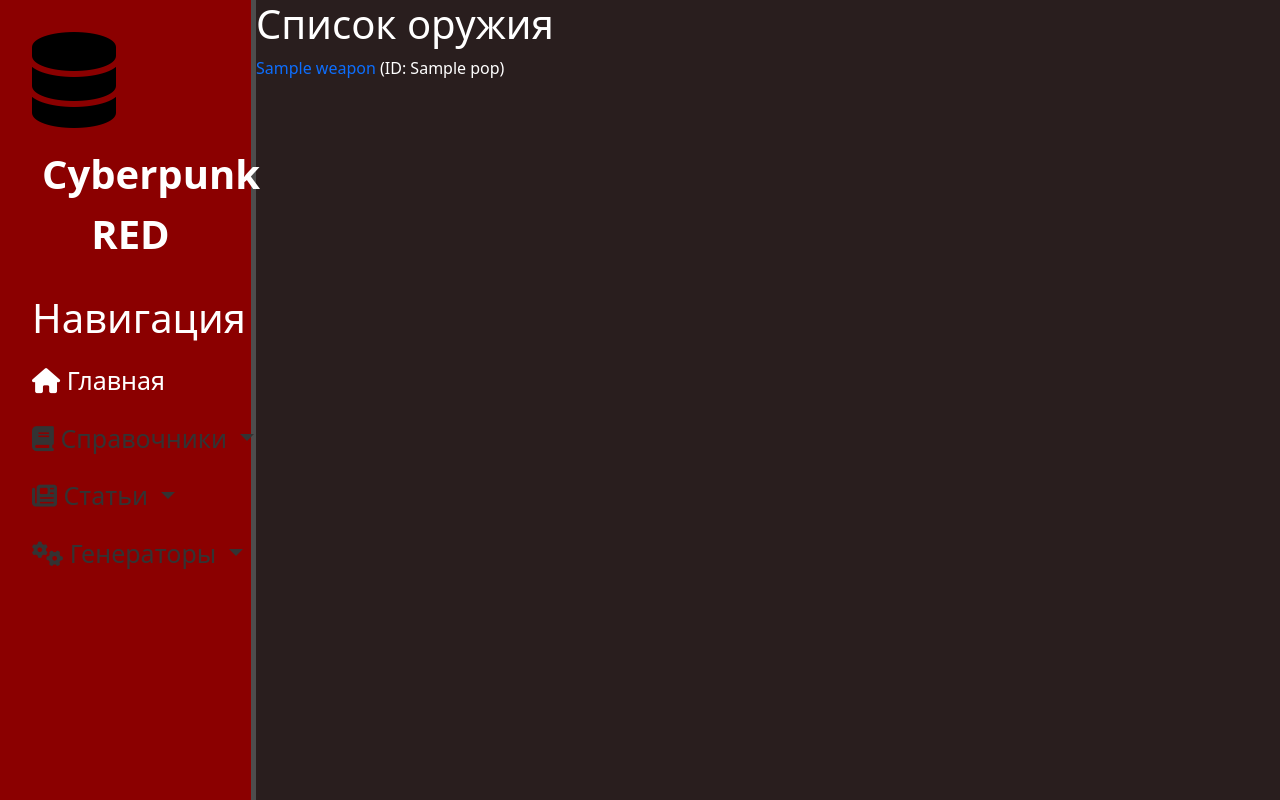
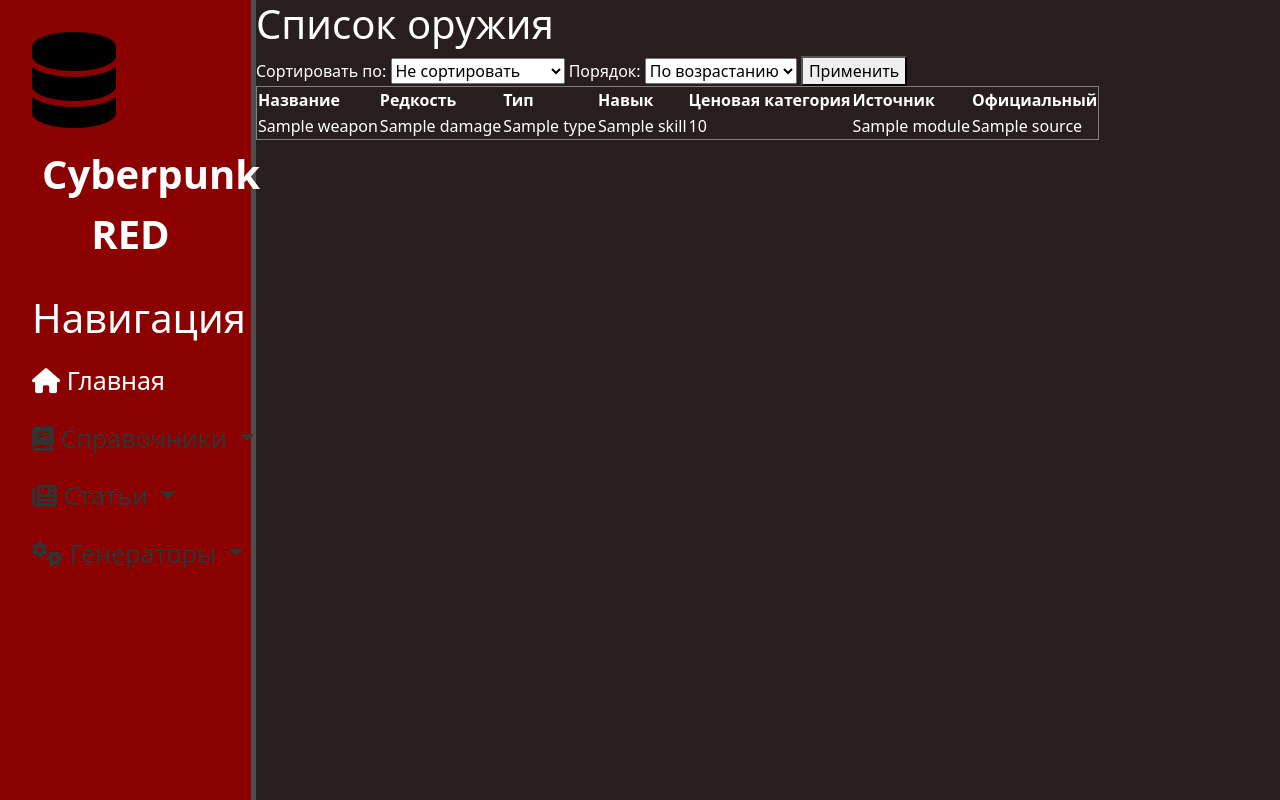
Before and after one commit to Team-RadioRed/cyberpunk_backend, a Django app: page /references/weapons/ in a window 1280 px wide. Run offline with Django 5.2, Linux system fonts and the light colour scheme; tables that the repository leaves empty hold one stand-in row (values such as "Sample post"); a database or web service that is not in the repository returns one stand-in record (values such as "Sample title"); parts of the project's set-up code (start-up, migrations or seed data) failed here and were passed over; some libraries are stand-ins or nearby versions.

Commit message:
Weapon endpoint fixed + sorting added

```diff
--- a/Cyberpunk/references/templates/references/weapons_list.html
+++ b/Cyberpunk/references/templates/references/weapons_list.html
@@ -4,11 +4,52 @@
 
 {% block content %}
 <h1>Список оружия</h1>
-<ul>
-    {% for weapon in weapons %}
-        <li>
-            <a href="{% url 'weapon_detail' weapon.id %}">{{ weapon.name }}</a> (ID: {{ weapon.id }})
-        </li>
-    {% endfor %}
-</ul>
+
+<form method="get">
+    <label for="sort_by">Сортировать по:</label>
+    <select id="sort_by" name="sort_by">
+        <option value="">Не сортировать</option>
+        <option value="name">Название</option>
+        <option value="rarity">Редкость</option>
+        <option value="type">Тип</option>
+        <option value="skill">Навык</option>
+        <option value="cost">Ценовая категория</option>
+        <option value="module">Источник</option>
+    </select>
+
+    <label for="sort_order">Порядок:</label>
+    <select id="sort_order" name="sort_order">
+        <option value="asc">По возрастанию</option>
+        <option value="desc">По убыванию</option>
+    </select>
+
+    <button type="submit">Применить</button>
+</form>
+
+<table border="1">
+    <thead>
+        <tr>
+            <th>Название</th>
+            <th>Редкость</th>
+            <th>Тип</th>
+            <th>Навык</th>
+            <th>Ценовая категория</th>
+            <th>Источник</th>
+            <th>Официальный</th>
+        </tr>
+    </thead>
+    <tbody>
+        {% for weapon in weapons %}
+        <tr>
+            <td>{{ weapon.name }}</td>
+            <td>{{ weapon.damage }}</td>
+            <td>{{ weapon.type }}</td>
+            <td>{{ weapon.skill }}</td>
+            <td>{{ weapon.cost }}</td>
+            <td>{{ weapon.module }}</td>
+            <td>{{ weapon.source }}</td>
+        </tr>
+        {% endfor %}
+    </tbody>
+</table>
 {% endblock %}
--- a/Cyberpunk/references/views.py
+++ b/Cyberpunk/references/views.py
@@ -3,7 +3,7 @@ from bson.objectid import ObjectId
 from django.http import Http404
 from django.conf import settings
 
-weapons_collection = settings.MONGO_DB["weapons"]
+weapons_collection = settings.MONGO_DB["weapon"]
 
 def index(request):
     """Главная страница"""
@@ -17,12 +17,51 @@ def implants(request):
     return render(request, 'main/implants.html')
 
 def weapons_list(request):
-    """Отображение списка оружия"""
-    collection = settings.MONGO_DB["weapons"]
-    weapons = list(collection.find({}, {"_id": 1, "name": 1}))
+    weapons_collection = settings.MONGO_DB['weapon']  # Используем подключение из settings.py
+
+    # Получение фильтров из строки запроса
+    rarity = request.GET.get('rarity', '').strip()
+    weapon_type = request.GET.get('weapon_type', '').strip()
+    skill = request.GET.get('skill', '').strip()
+    price_category = request.GET.get('price_category', '').strip()
+    source = request.GET.get('source', '').strip()
+    official = request.GET.get('official', '').strip()
+    sort_by = request.GET.get('sort_by', '').strip()  # Поле для сортировки
+    sort_order = request.GET.get('sort_order', 'asc').strip()  # Порядок сортировки ('asc' или 'desc')
+
+    # Формирование запроса к базе
+    query = {}
+    if rarity:
+        query['rarity'] = rarity
+    if weapon_type:
+        query['weapon_type'] = weapon_type
+    if skill:
+        query['skill'] = skill
+    if price_category:
+        query['price_category'] = price_category
+    if source:
+        query['source'] = source
+    if official in ['Да', 'Нет']:
+        query['official'] = official == 'Да'
+
+    # Установка сортировки
+    sort_criteria = []
+    if sort_by:
+        order = 1 if sort_order == 'asc' else -1  # asc -> по возрастанию, desc -> по убыванию
+        sort_criteria.append((sort_by, order))
+
+    # Получение данных из MongoDB
+    if sort_criteria:
+        weapons = list(weapons_collection.find(query).sort(sort_criteria))
+    else:
+        weapons = list(weapons_collection.find(query))
+
+    # Преобразование ObjectId в строку для шаблона
     for weapon in weapons:
-        weapon["id"] = str(weapon.pop("_id"))  # Заменяем _id на id
-    return render(request, "references/weapons_list.html", {"weapons": weapons})
+        weapon['_id'] = str(weapon['_id'])
+
+    # Передача данных в шаблон
+    return render(request, 'references/weapons_list.html', {'weapons': weapons})
 
 def weapon_detail(request, weapon_id):
     """Отображение деталей оружия"""
```
